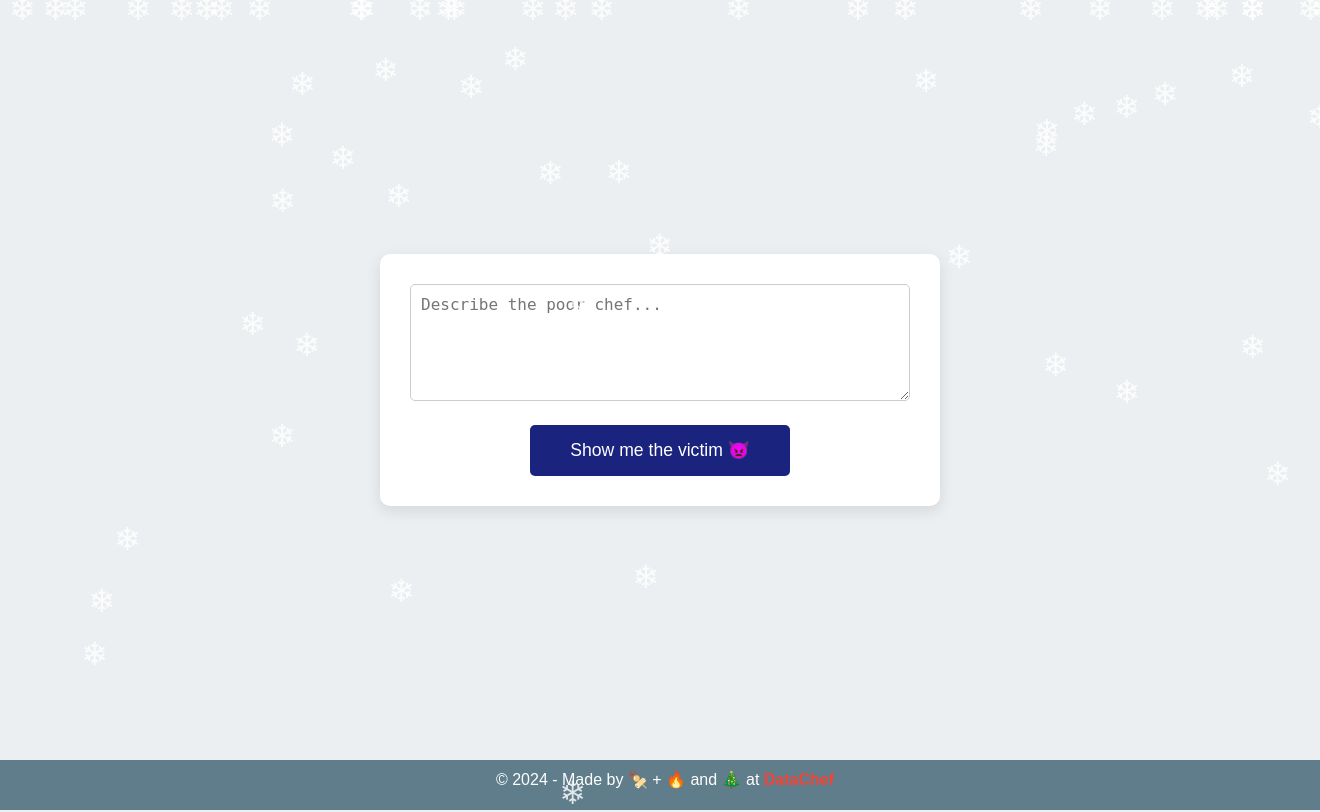
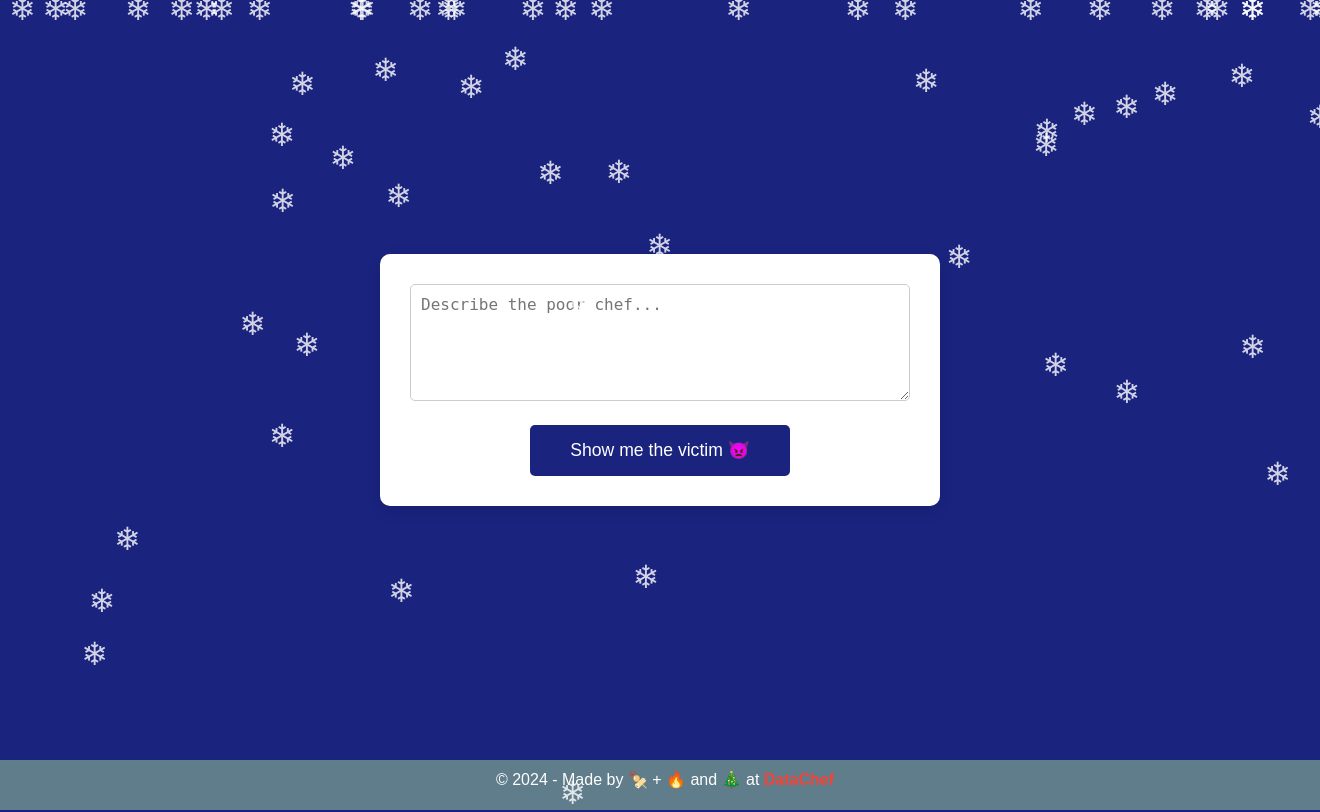
Before and after one commit to DataChefHQ/internal-it_automation_chef-roaster, a Flask app: page / in a window 1320 px wide; the page is wider, and only the part inside the window is pictured. Run offline with Flask 2, Linux system fonts and the light colour scheme.

Commit message:
fix datachef colors

```diff
--- a/src/static/css/styles.css
+++ b/src/static/css/styles.css
@@ -1,6 +1,6 @@
 body {
     font-family: Arial, sans-serif;
-    background-color: #ECEFF1;
+    background-color: #1A237E;
     height: 100vh;
     margin: 0;
     flex-direction: column;
@@ -44,7 +44,7 @@ h1 {
 }
 
 .button:hover {
-    background-color: #1A237E;
+    background-color: #F44336;
 }
 
 textarea {
```
